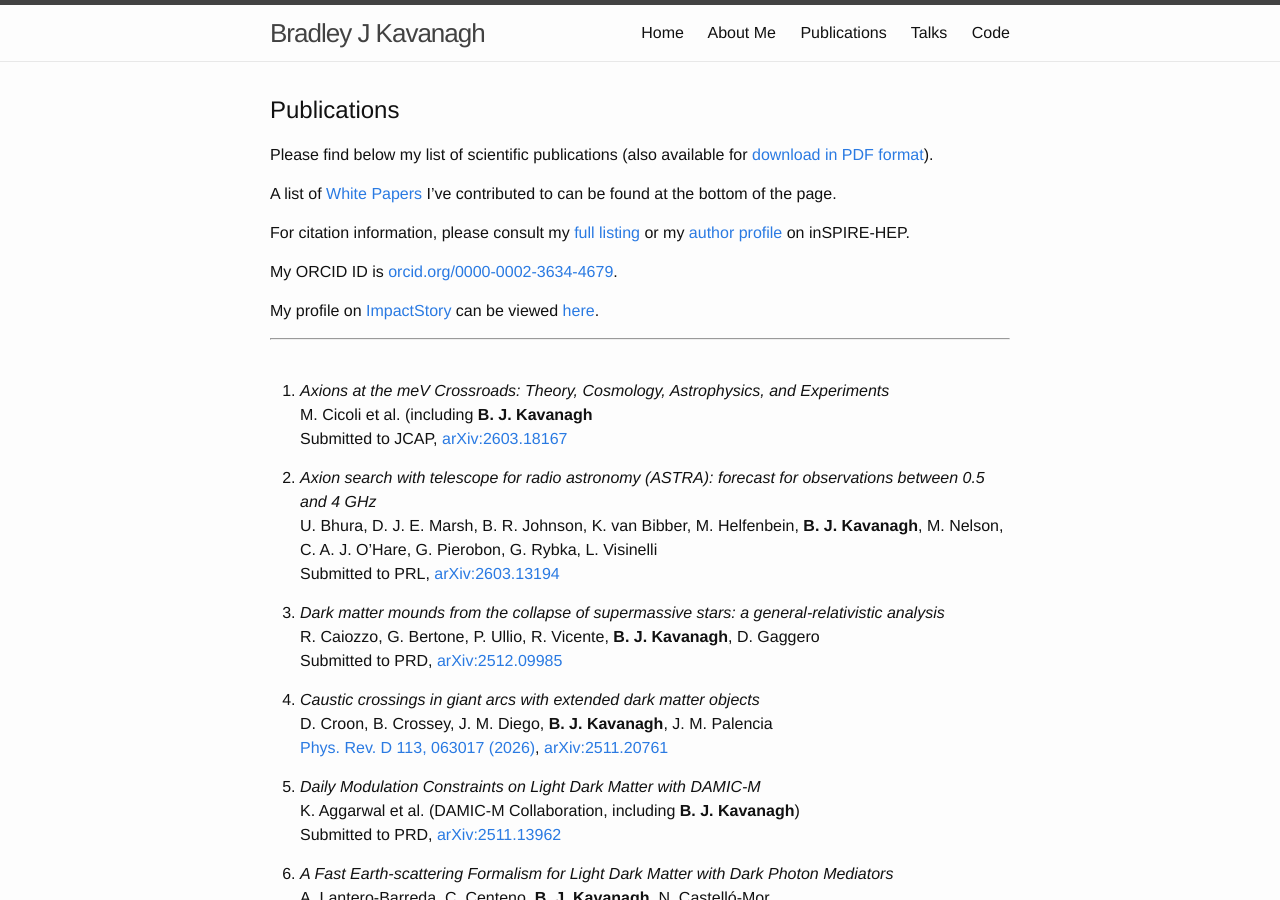
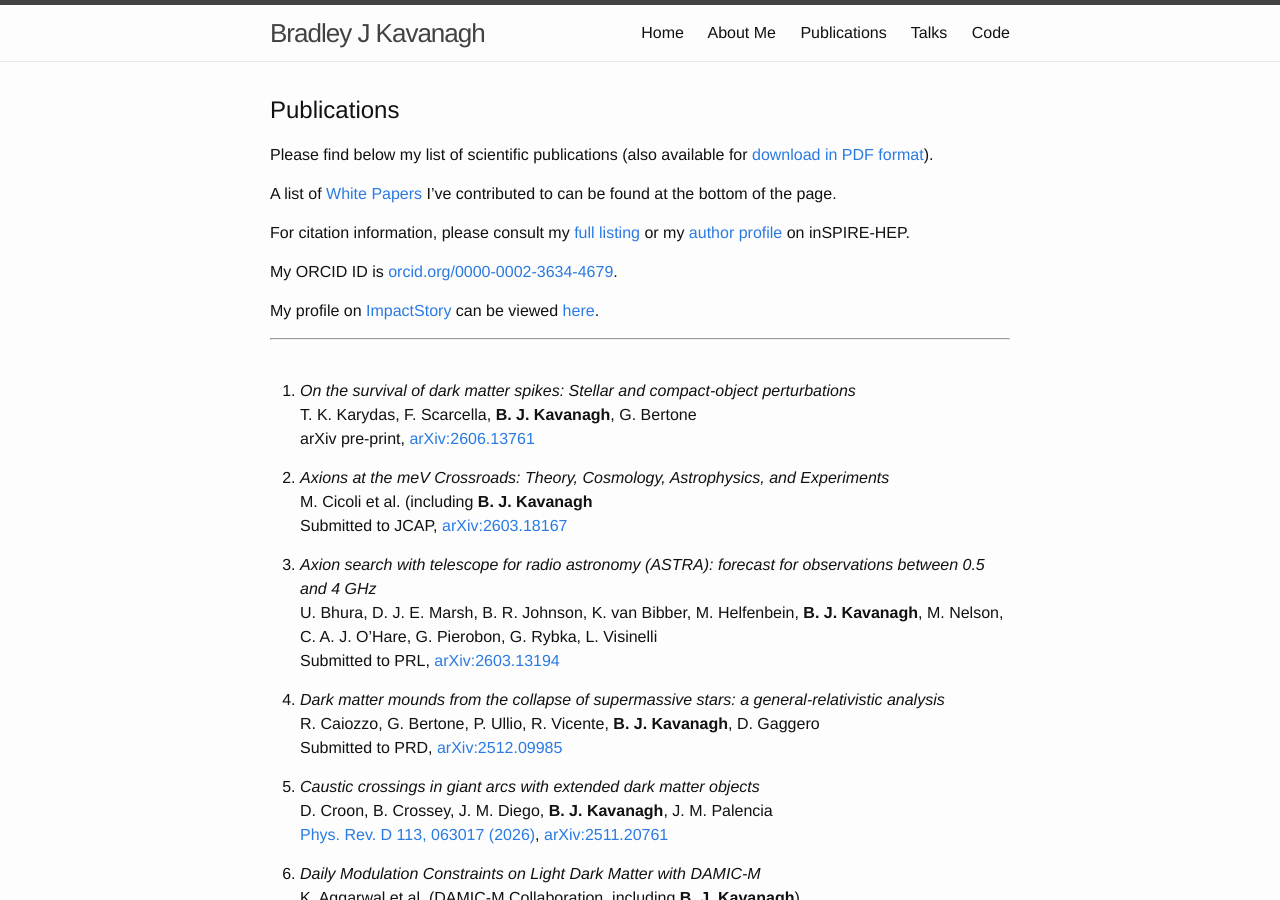
Before and after one commit to bradkav/bradkav.github.io, a Jekyll site: the page built from publications.md, in a window 1280 px wide and 900 px high. Built offline with Jekyll 4.4.1, drawn with Linux system fonts in a browser that asks for light colours.

Commit message:
Added spike paper + trieste talk

```diff
--- a/publications.md
+++ b/publications.md
@@ -22,7 +22,11 @@ My profile on [ImpactStory](https://impactstory.org/) can be viewed [here](https
 ***
 <br>
 
-1. *Axions at the meV Crossroads: Theory, Cosmology, Astrophysics, and Experiments*
+1. *On the survival of dark matter spikes: Stellar and compact-object perturbations*
+T. K. Karydas, F. Scarcella, **B. J. Kavanagh**, G. Bertone
+arXiv pre-print, [arXiv:2606.13761](https://arxiv.org/abs/2606.13761)
+
+2. *Axions at the meV Crossroads: Theory, Cosmology, Astrophysics, and Experiments*
 M. Cicoli et al. (including **B. J. Kavanagh**
 Submitted to JCAP, [arXiv:2603.18167](https://arxiv.org/abs/2603.18167)
 
```
Also changed, not shown: talks.md (+4 -0 lines), 3 other files.
